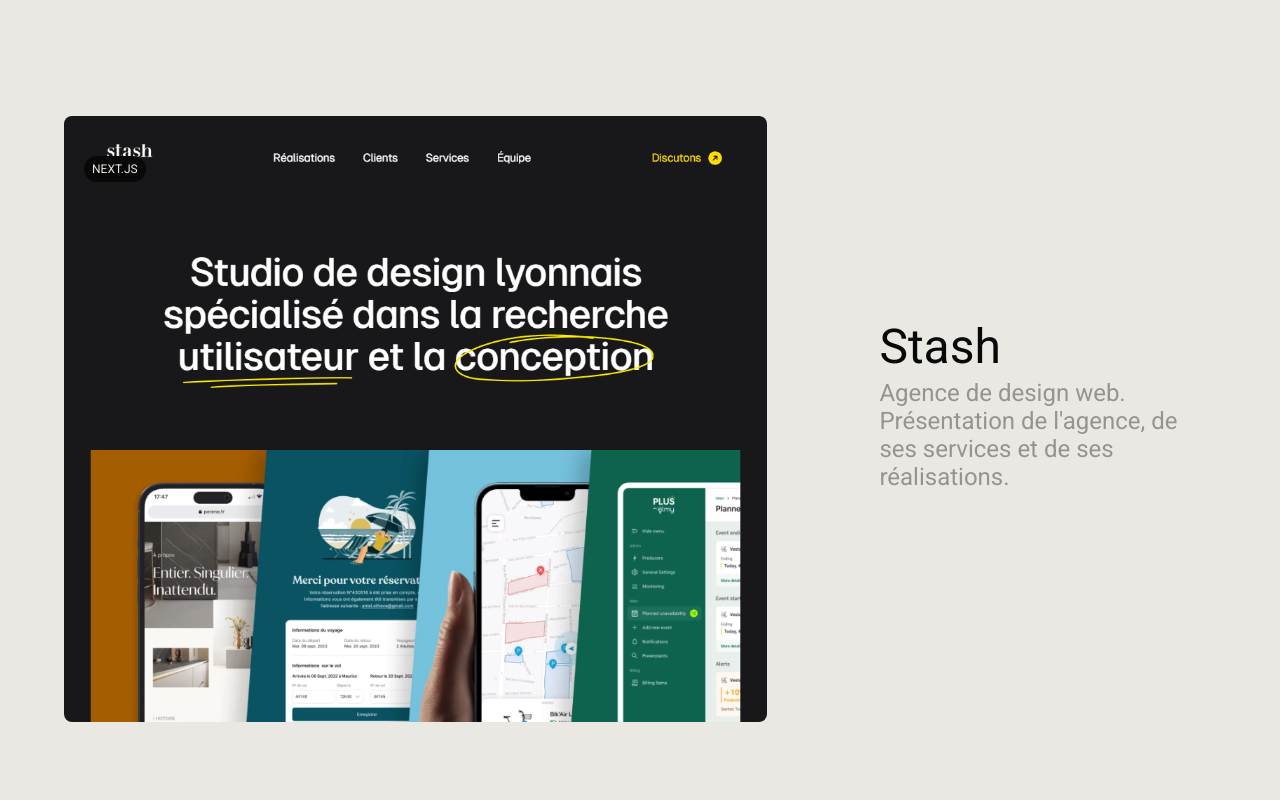
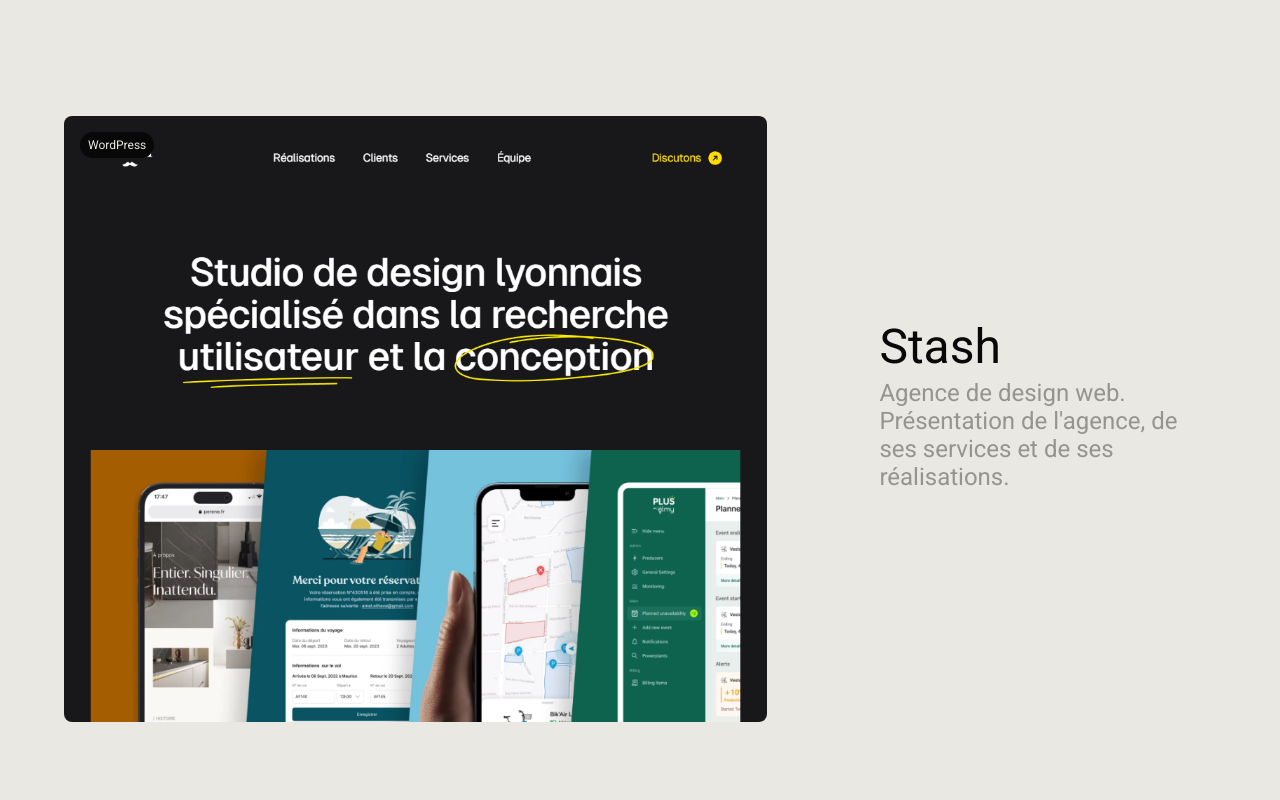
Before and after one commit to SebastienLaurentt/Portfolio-V2, a Next.js app: page / in a window 1280 px wide. Shown: the part 2220-3020 px from the top of the page. Built offline with nearby package versions, Linux system fonts and the light colour scheme.

Commit message:
add chip props in each project Card in projet section

```diff
--- a/components/LandingSections/Projets/Projets.tsx
+++ b/components/LandingSections/Projets/Projets.tsx
@@ -20,6 +20,8 @@ const Projets = () => {
             marginBottom={true}
             projectTitle="Stash"
             projectDescription="Agence de design web. Présentation de l'agence, de ses services et de ses réalisations."
+            chipName="WordPress"
+            chipClassname="top-4 left-4"
           />
           <ProjectCard
             src={Galopins}
@@ -28,6 +30,8 @@ const Projets = () => {
             marginBottom={true}
             projectTitle="Galopins"
             projectDescription="Club de randonnée. Présentation du club, de ses activités et des photos des randonnées réalisées."
+            chipName="NEXT.JS"
+            chipClassname="top-4 left-4"
             siteHref="https://galopins-next-v2.vercel.app/"
             githubHref="https://github.com/SebastienLaurentt/Galopins-Next-V2"
           />
@@ -40,8 +44,11 @@ const Projets = () => {
             marginBottom={true}
             projectDescription="Mon portfolio personnel."
             projectTitle="Portfolio"
+            chipName="NEXT.JS"
+            chipClassname="top-4 left-4"
             siteHref="https://portfolio-v2-zeta-coral.vercel.app/"
             githubHref="https://github.com/SebastienLaurentt/Portfolio-V2"
+
           />
           <ProjectCard
             src={Codit}
@@ -50,6 +57,8 @@ const Projets = () => {
             marginBottom={false}
             projectTitle="Codit"
             projectDescription="Réseau social pour développeurs. Permettant de partager les illustrations de ses projets tout en rendant disponibles les codes sources."
+            chipName="SYMPHONY"
+            chipClassname="top-6 left-2"
             siteHref="https://codit-codit.vercel.app/"
             githubHref="https://github.com/O-clock-Titanium/projet-codit-front"
           />
--- a/components/ProjectCard/ProjectCard.tsx
+++ b/components/ProjectCard/ProjectCard.tsx
@@ -13,6 +13,8 @@ interface ProjectCardProps {
   marginBottom: boolean;
   projectTitle: string;
   projectDescription?: string;
+  chipName: string;
+  chipClassname: string;
   siteHref?: string;
   githubHref?: string;
 }
@@ -25,6 +27,8 @@ const ProjectCard = ({
   marginBottom,
   projectTitle,
   projectDescription,
+  chipName,
+  chipClassname,
   siteHref,
   githubHref,
 }: ProjectCardProps) => {
@@ -74,7 +78,7 @@ const ProjectCard = ({
         </div>
         <div className="mt-[20px] md:mt-0 relative">
           <Image src={src} alt={alt} className="rounded-lg" />
-          <ProjectChip chipName="NEXT.JS" classname="top-10 left-5"/>
+          <ProjectChip chipName={chipName} classname={chipClassname}/>
         </div>
         <ProjectCardLinks siteHref={siteHref || ""} githubHref={githubHref || ""} classname="md:hidden mt-4 justify-center" />
       </div>
```
